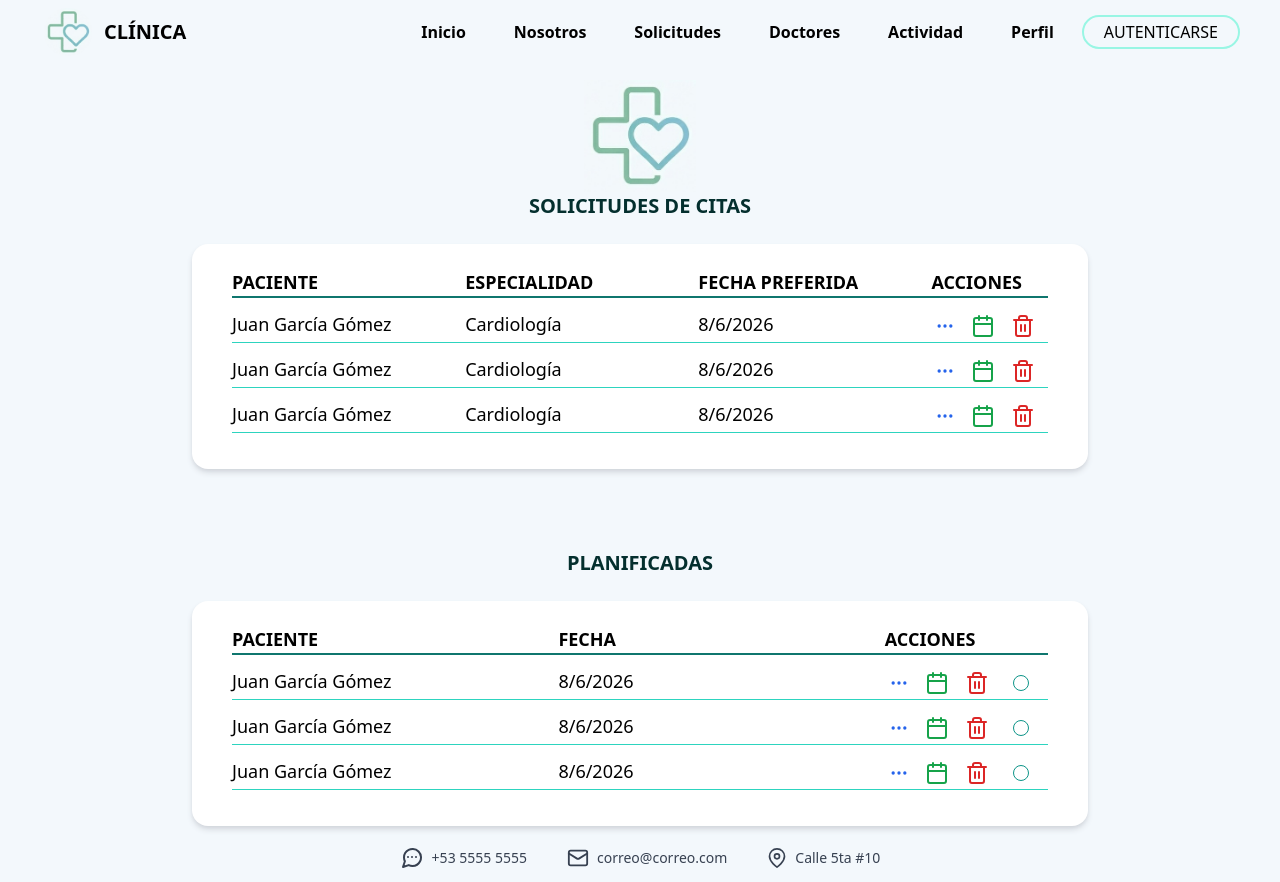
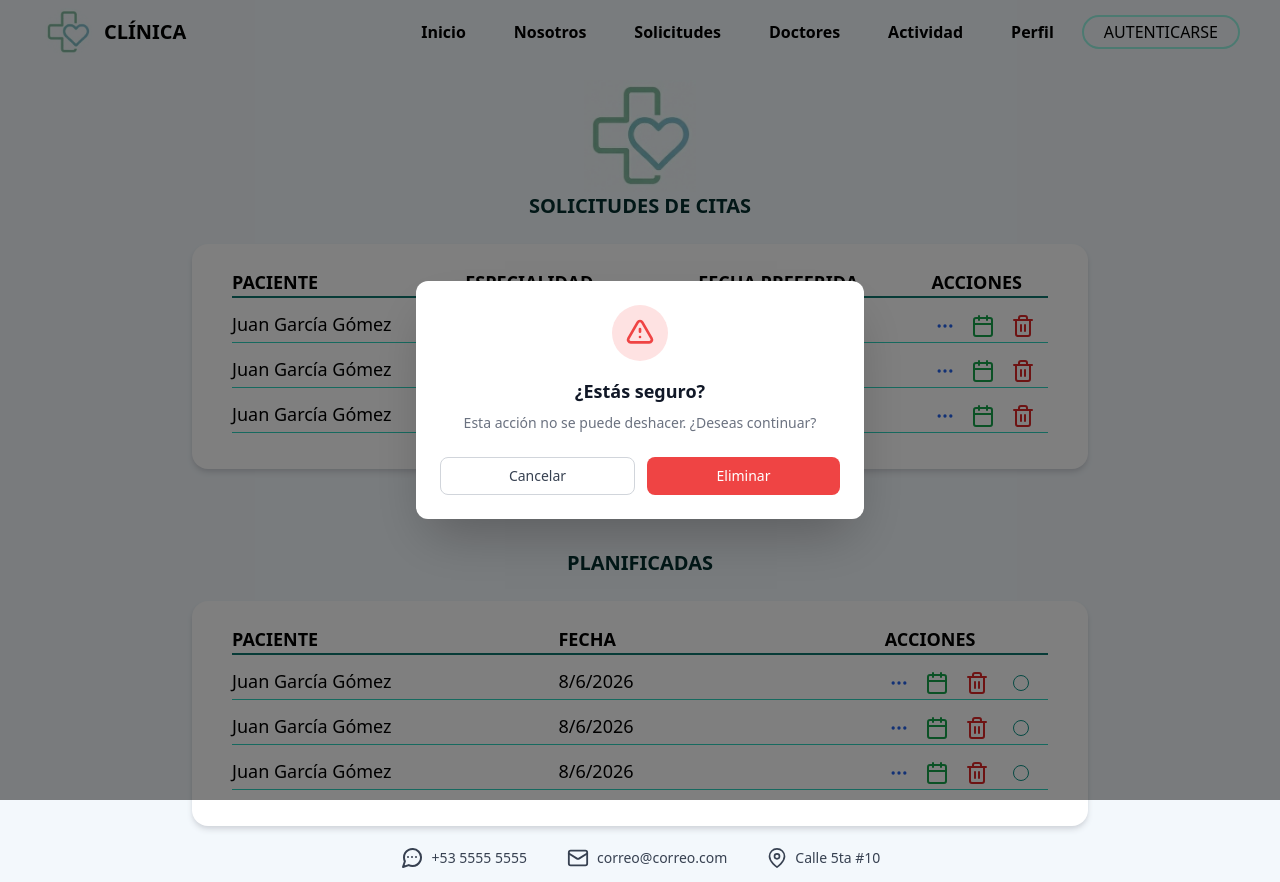
Before and after one commit to YopH-26/clinica, a React (Vite) app in the folder frontend/: page /solicitudes in a window 1280 px wide. Both pictures are taken after a click on the button 1023 px from the left and 326 px from the top of the page. Built offline with nearby package versions, Linux system fonts and the light colour scheme.

Commit message:
Ver confirmar eliminar implementado

```diff
--- a/frontend/src/componets/Confirmar.jsx
+++ b/frontend/src/componets/Confirmar.jsx
@@ -1,4 +1,4 @@
-const Confirmar = () => {
+const Confirmar = ({cerrarEliminar}) => {
   return (
     <div className="fixed inset-0 bg-black/50 flex items-center justify-center z-50">
       <div className="bg-white rounded-xl shadow-2xl max-w-md w-full mx-4 p-6">
@@ -30,7 +30,11 @@ const Confirmar = () => {
 
         {/* Botones */}
         <div className="flex gap-3">
-          <button className="flex-1 px-4 py-2 border border-gray-300 rounded-lg text-sm font-medium text-gray-700 hover:bg-gray-50 transition">
+          <button
+          type="button"
+            onClick={cerrarEliminar}
+            className="flex-1 px-4 py-2 border border-gray-300 rounded-lg text-sm font-medium text-gray-700 hover:bg-gray-50 transition"
+          >
             Cancelar
           </button>
           <button className="flex-1 px-4 py-2 bg-red-500 text-white rounded-lg text-sm font-medium hover:bg-red-600 transition">
--- a/frontend/src/componets/SolicitudAceptada.jsx
+++ b/frontend/src/componets/SolicitudAceptada.jsx
@@ -1,6 +1,6 @@
 import React from 'react';
 
-const SolicitudAceptada = ({abrirDetalles, abrirPlanificar}) => {
+const SolicitudAceptada = ({abrirDetalles, abrirPlanificar, abrirEliminar}) => {
   return (
     <div className="grid grid-cols-[2fr_1fr] md:grid-cols-[2fr_2fr_1fr] mb-3 border-b border-teal-400 w-full">
       <p className="text-lg">Juan García Gómez</p>
@@ -59,6 +59,7 @@ const SolicitudAceptada = ({abrirDetalles, abrirPlanificar}) => {
         <button
           type="button"
           aria-label="Cancelar cita planificada"
+          onClick={abrirEliminar}
           className="p-1 outline-none focus-visible:ring-2 focus-visible:ring-red-400 rounded-lg"
         >
           <svg
--- a/frontend/src/componets/SolicitudSolicitada.jsx
+++ b/frontend/src/componets/SolicitudSolicitada.jsx
@@ -1,6 +1,6 @@
 import React from 'react'
 
-const SolicitudSolicitada = ({abrirDetalles, abrirPlanificar}) => {
+const SolicitudSolicitada = ({abrirDetalles, abrirPlanificar, abrirEliminar}) => {
   return (
     <div className="grid grid-cols-[2fr_1fr] md:grid-cols-[2fr_2fr_1fr] lg:grid-cols-[2fr_2fr_2fr_1fr] mb-3 border-b border-teal-400 w-full">
       <p className="text-lg hidden md:block">Juan García Gómez</p>
@@ -60,6 +60,7 @@ const SolicitudSolicitada = ({abrirDetalles, abrirPlanificar}) => {
         <button
           type="button"
           aria-label="Eliminar solicitud"
+          onClick={abrirEliminar}
           className="p-1 outline-none focus-visible:ring-2 focus-visible:ring-red-400 rounded-lg"
         >
           <svg
--- a/frontend/src/pages/Solicitudes.jsx
+++ b/frontend/src/pages/Solicitudes.jsx
@@ -5,6 +5,7 @@ import MenuModal from '../componets/MenuModal';
 import Planificar from '../componets/Planificar';
 import SolicitudAceptada from '../componets/SolicitudAceptada';
 import SolicitudSolicitada from '../componets/SolicitudSolicitada';
+import Confirmar from '../componets/Confirmar';
 import { useState } from 'react';
 
 //Propósito: Gestionar las solicitudes de cita (listar, planificar, eliminar) y gestionar las planificadas
@@ -13,6 +14,7 @@ const Solicitudes = () => {
   const [menuAbierto, setMenuAbierto] = useState(false);
   const [detallesSolAbierto, setDetallesSolAbierto] = useState(false);
   const [planificarAbierto, setPlanificarAbierto] = useState(false);
+  const [eliminarAbierto, setEliminarAbierto] = useState(false);
 
   return (
     <div className="flex flex-col min-h-screen">
@@ -51,14 +53,17 @@ const Solicitudes = () => {
           <SolicitudSolicitada
             abrirDetalles={() => setDetallesSolAbierto(true)}
             abrirPlanificar={() => setPlanificarAbierto(true)}
+            abrirEliminar={() => setEliminarAbierto(true)}
           />
           <SolicitudSolicitada
             abrirDetalles={() => setDetallesSolAbierto(true)}
             abrirPlanificar={() => setPlanificarAbierto(true)}
+            abrirEliminar={() => setEliminarAbierto(true)}
           />
           <SolicitudSolicitada
             abrirDetalles={() => setDetallesSolAbierto(true)}
             abrirPlanificar={() => setPlanificarAbierto(true)}
+            abrirEliminar={() => setEliminarAbierto(true)}
           />
         </section>
 
@@ -83,16 +88,18 @@ const Solicitudes = () => {
           <SolicitudAceptada
             abrirDetalles={() => setDetallesSolAbierto(true)}
             abrirPlanificar={() => setPlanificarAbierto(true)}
+            abrirEliminar={() => setEliminarAbierto(true)}
           />
           <SolicitudAceptada
             abrirDetalles={() => setDetallesSolAbierto(true)}
             abrirPlanificar={() => setPlanificarAbierto(true)}
+            abrirEliminar={() => setEliminarAbierto(true)}
           />
           <SolicitudAceptada
             abrirDetalles={() => setDetallesSolAbierto(true)}
             abrirPlanificar={() => setPlanificarAbierto(true)}
+            abrirEliminar={() => setEliminarAbierto(true)}
           />
-
         </section>
       </main>
 
@@ -104,6 +111,9 @@ const Solicitudes = () => {
         <Planificar cerrarPlanificar={() => setPlanificarAbierto(false)} />
       )}
       {menuAbierto && <MenuModal cerrarMenu={() => setMenuAbierto(false)} />}
+      {eliminarAbierto && (
+        <Confirmar cerrarEliminar={() => setEliminarAbierto(false)} />
+      )}
     </div>
   );
 };
```
